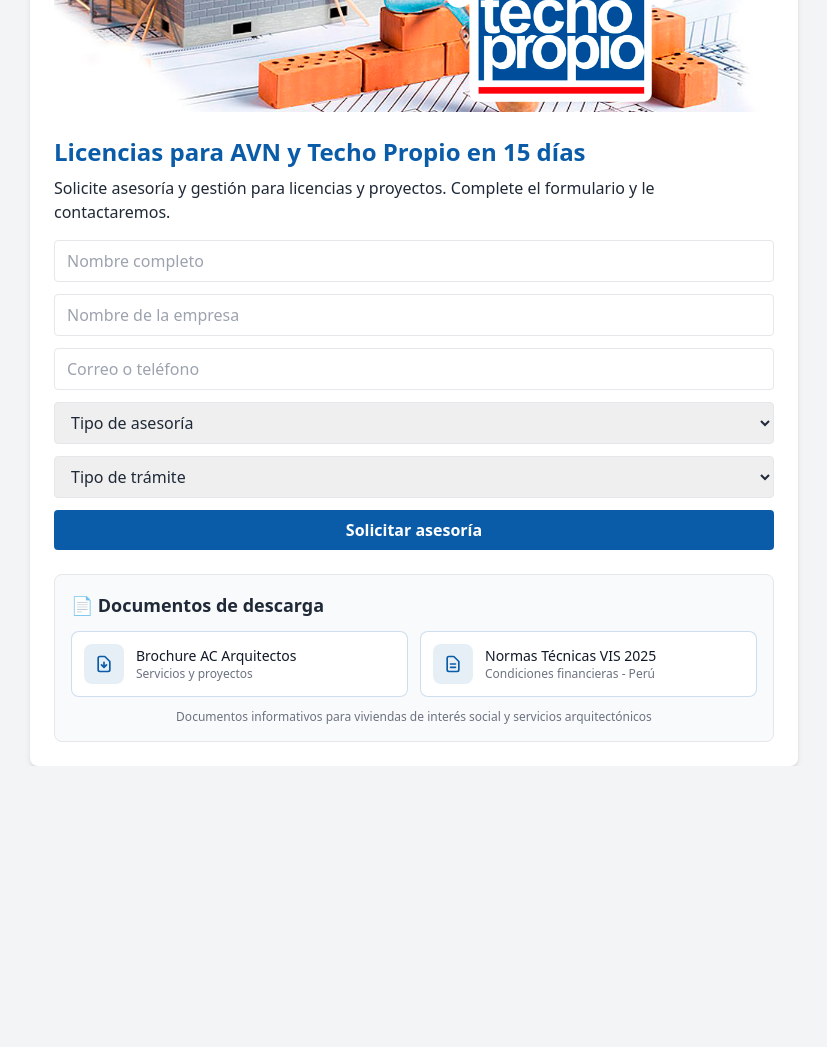
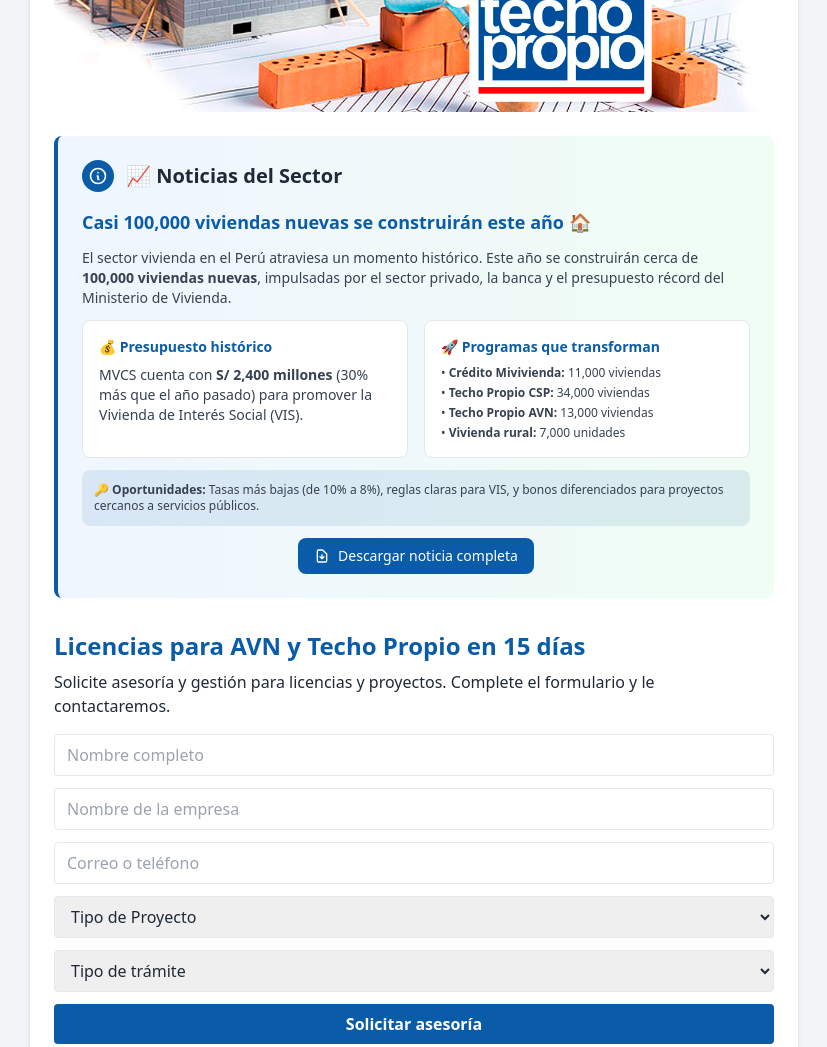
Before and after one commit to Flaticon/acarquitectos-landing, an Astro site: page / in a window 1280 px wide. Shown: the part 400-1447 px from the top of the page, without its empty margins (226-1053 px from the left). Before the commit the page ends 1166 px from the top, so only its background shows below. Built offline with nearby package versions, Linux system fonts and the light colour scheme; Astro itself is replaced by a stand-in of ours.

Commit message:
ft: boton de descarga de noticia added, noticia added

```diff
--- a/src/pages/index.astro
+++ b/src/pages/index.astro
@@ -16,6 +16,54 @@
     <main class="max-w-3xl mx-auto p-6 bg-white shadow-md rounded-lg mt-8">
       <img src="/images/banner.png" alt="AVN y Techo Propio en 15 días hábiles" class="w-full rounded mb-6" />
 
+      <!-- Sección de Noticias del Sector -->
+      <div class="mb-8 p-6 bg-gradient-to-r from-blue-50 to-green-50 border-l-4 border-primary rounded-lg">
+        <div class="flex items-center mb-4">
+          <div class="w-8 h-8 bg-primary rounded-full flex items-center justify-center mr-3">
+            <svg class="w-5 h-5 text-white" fill="none" stroke="currentColor" viewBox="0 0 24 24">
+              <path stroke-linecap="round" stroke-linejoin="round" stroke-width="2" d="M13 16h-1v-4h-1m1-4h.01M21 12a9 9 0 11-18 0 9 9 0 0118 0z"/>
+            </svg>
+          </div>
+          <h2 class="text-xl font-bold text-gray-800">📈 Noticias del Sector</h2>
+        </div>
+
+        <h3 class="text-lg font-semibold text-primary mb-3">Casi 100,000 viviendas nuevas se construirán este año 🏠</h3>
+
+        <div class="space-y-3 text-sm text-gray-700">
+          <p>El sector vivienda en el Perú atraviesa un momento histórico. Este año se construirán cerca de <strong>100,000 viviendas nuevas</strong>, impulsadas por el sector privado, la banca y el presupuesto récord del Ministerio de Vivienda.</p>
+
+          <div class="grid md:grid-cols-2 gap-4 mt-4">
+            <div class="bg-white p-4 rounded-lg border">
+              <h4 class="font-semibold text-primary mb-2">💰 Presupuesto histórico</h4>
+              <p>MVCS cuenta con <strong>S/ 2,400 millones</strong> (30% más que el año pasado) para promover la Vivienda de Interés Social (VIS).</p>
+            </div>
+
+            <div class="bg-white p-4 rounded-lg border">
+              <h4 class="font-semibold text-primary mb-2">🚀 Programas que transforman</h4>
+              <ul class="text-xs space-y-1">
+                <li>• <strong>Crédito Mivivienda:</strong> 11,000 viviendas</li>
+                <li>• <strong>Techo Propio CSP:</strong> 34,000 viviendas</li>
+                <li>• <strong>Techo Propio AVN:</strong> 13,000 viviendas</li>
+                <li>• <strong>Vivienda rural:</strong> 7,000 unidades</li>
+              </ul>
+            </div>
+          </div>
+
+          <div class="bg-primary/10 p-3 rounded-lg mt-4">
+            <p class="text-xs"><strong>🔑 Oportunidades:</strong> Tasas más bajas (de 10% a 8%), reglas claras para VIS, y bonos diferenciados para proyectos cercanos a servicios públicos.</p>
+          </div>
+
+          <div class="mt-4 text-center">
+            <a href="/images/viviendas-vis-2025.pdf" download="Viviendas-VIS-2025.pdf" class="inline-flex items-center px-4 py-2 bg-primary text-white text-sm font-medium rounded-lg hover:bg-primary/90 transition-colors">
+              <svg class="w-4 h-4 mr-2" fill="none" stroke="currentColor" viewBox="0 0 24 24">
+                <path stroke-linecap="round" stroke-linejoin="round" stroke-width="2" d="M12 10v6m0 0l-3-3m3 3l3-3m2 8H7a2 2 0 01-2-2V5a2 2 0 012-2h5.586a1 1 0 01.707.293l5.414 5.414a1 1 0 01.293.707V19a2 2 0 01-2 2z"/>
+              </svg>
+              Descargar noticia completa
+            </a>
+          </div>
+        </div>
+      </div>
+
       <h1 class="text-2xl font-bold text-primary mb-2">Licencias para AVN y Techo Propio en 15 días</h1>
       <p class="mb-4">Solicite asesoría y gestión para licencias y proyectos. Complete el formulario y le contactaremos.</p>
 
@@ -25,7 +73,7 @@
         <input type="text" name="contacto" placeholder="Correo o teléfono" required class="w-full border px-3 py-2 rounded" />
 
         <select name="asesoria" required class="w-full border px-3 py-2 rounded">
-          <option value="">Tipo de asesoría</option>
+          <option value="">Tipo de Proyecto</option>
           <option value="Revisores Urbanos">Revisores Urbanos</option>
           <option value="Diseño de Proyectos">Diseño de Proyectos</option>
         </select>
@@ -44,7 +92,7 @@
 <div class="mt-6 p-4 bg-gray-50 rounded-lg border">
         <h3 class="text-lg font-semibold text-gray-800 mb-3">📄 Documentos de descarga</h3>
         <div class="grid md:grid-cols-2 gap-3">
-          <a href="/brochure.pdf" class="flex items-center p-3 bg-white border border-primary/20 rounded-lg hover:border-primary transition-colors group">
+          <a href="/images/brochure.pdf" download="AC-Arquitectos-Brochure.pdf" class="flex items-center p-3 bg-white border border-primary/20 rounded-lg hover:border-primary transition-colors group">
             <div class="flex-shrink-0 w-10 h-10 bg-primary/10 rounded-lg flex items-center justify-center mr-3">
               <svg class="w-5 h-5 text-primary" fill="none" stroke="currentColor" viewBox="0 0 24 24">
                 <path stroke-linecap="round" stroke-linejoin="round" stroke-width="2" d="M12 10v6m0 0l-3-3m3 3l3-3m2 8H7a2 2 0 01-2-2V5a2 2 0 012-2h5.586a1 1 0 01.707.293l5.414 5.414a1 1 0 01.293.707V19a2 2 0 01-2 2z"/>
@@ -56,7 +104,7 @@
             </div>
           </a>
 
-          <a href="/normas-vis-2025.pdf" class="flex items-center p-3 bg-white border border-primary/20 rounded-lg hover:border-primary transition-colors group">
+          <a href="/images/normas-vis-2025.pdf" download="Normas-VIS-2025.pdf" class="flex items-center p-3 bg-white border border-primary/20 rounded-lg hover:border-primary transition-colors group">
             <div class="flex-shrink-0 w-10 h-10 bg-primary/10 rounded-lg flex items-center justify-center mr-3">
               <svg class="w-5 h-5 text-primary" fill="none" stroke="currentColor" viewBox="0 0 24 24">
                 <path stroke-linecap="round" stroke-linejoin="round" stroke-width="2" d="M9 12h6m-6 4h6m2 5H7a2 2 0 01-2-2V5a2 2 0 012-2h5.586a1 1 0 01.707.293l5.414 5.414a1 1 0 01.293.707V19a2 2 0 01-2 2z"/>
```
Also changed, not shown: 3 other files.
